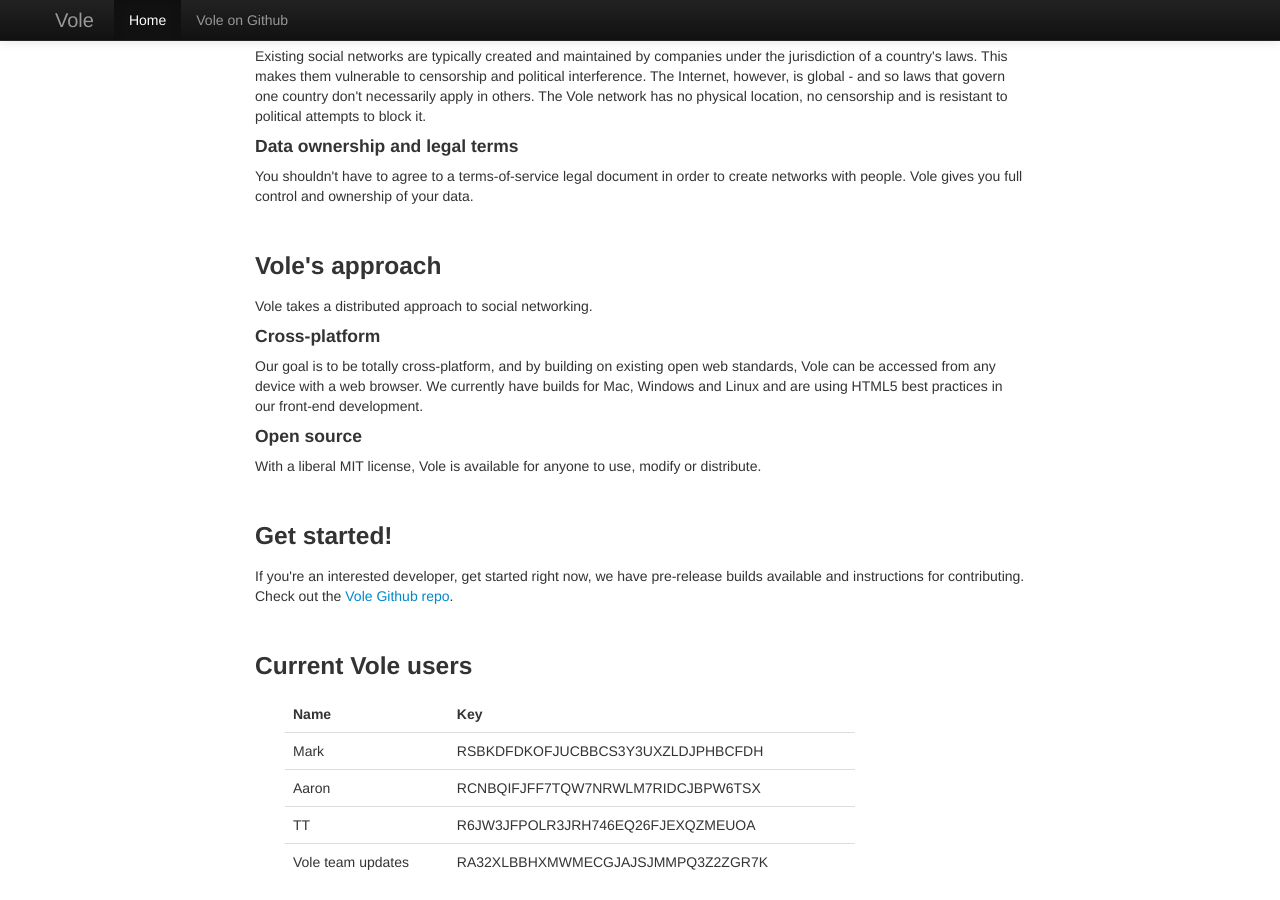
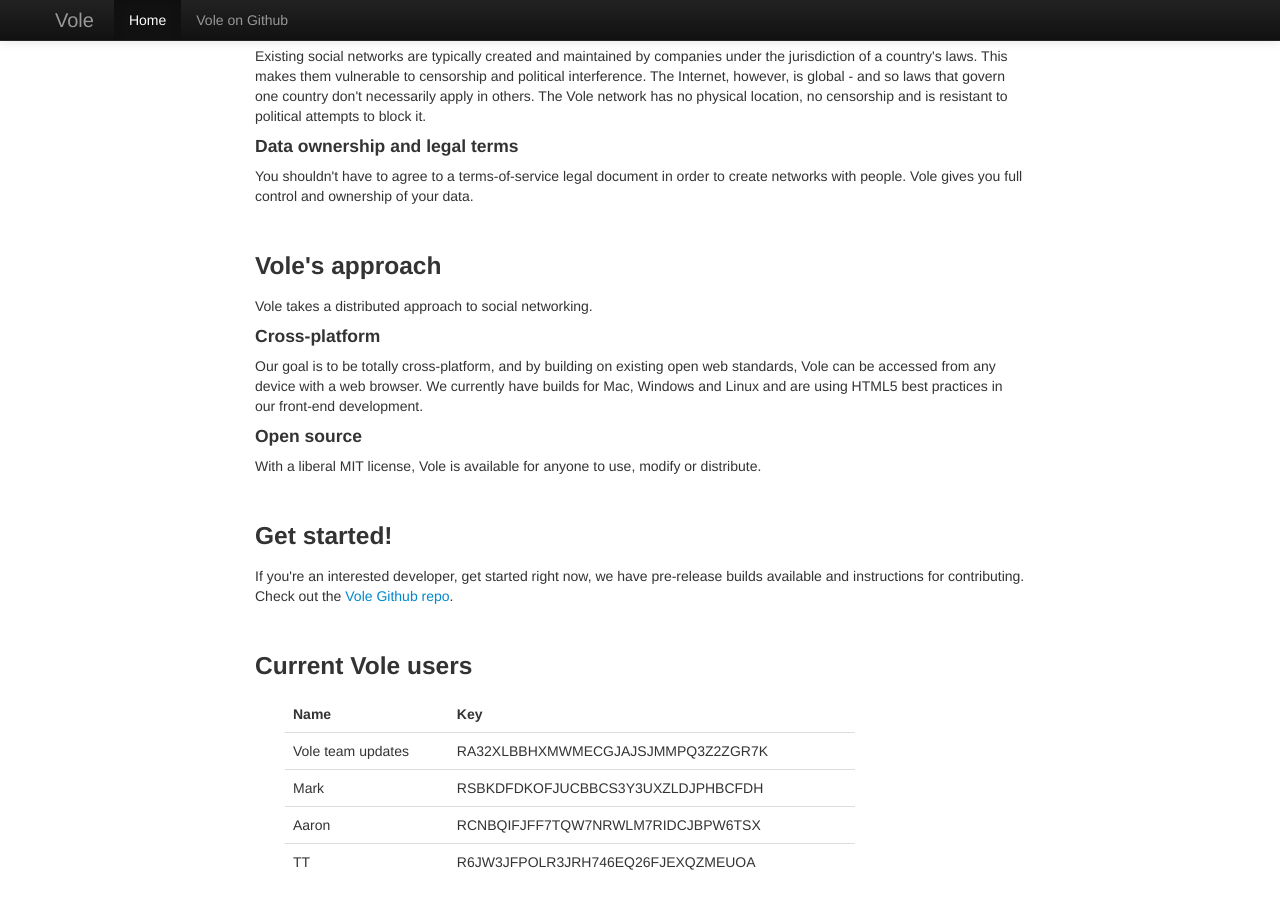
Before and after one commit to vole/vole.github.io, a Jekyll site: the page built from index.html, in a window 1280 px wide and 900 px high, scrolled down 1685 px. Built offline with Jekyll 4.4.1, drawn with Linux system fonts in a browser that asks for light colours; part of the change alters nothing that is shown.

```diff
--- a/index.html
+++ b/index.html
@@ -94,6 +94,10 @@ title: Vole.cc
           </thead>
           <tbody>
             <tr>
+              <td>Vole team updates</td>
+              <td>RA32XLBBHXMWMECGJAJSJMMPQ3Z2ZGR7K</td>
+            </tr>
+            <tr>
               <td>Mark</td>
               <td>RSBKDFDKOFJUCBBCS3Y3UXZLDJPHBCFDH</td>
             </tr>
@@ -105,10 +109,6 @@ title: Vole.cc
               <td>TT</td>
               <td>R6JW3JFPOLR3JRH746EQ26FJEXQZMEUOA</td>
             </tr>
-            <tr>
-              <td>Vole team updates</td>
-              <td>RA32XLBBHXMWMECGJAJSJMMPQ3Z2ZGR7K</td>
-            </tr>
           </tbody>
         </table>
       </div>
```
